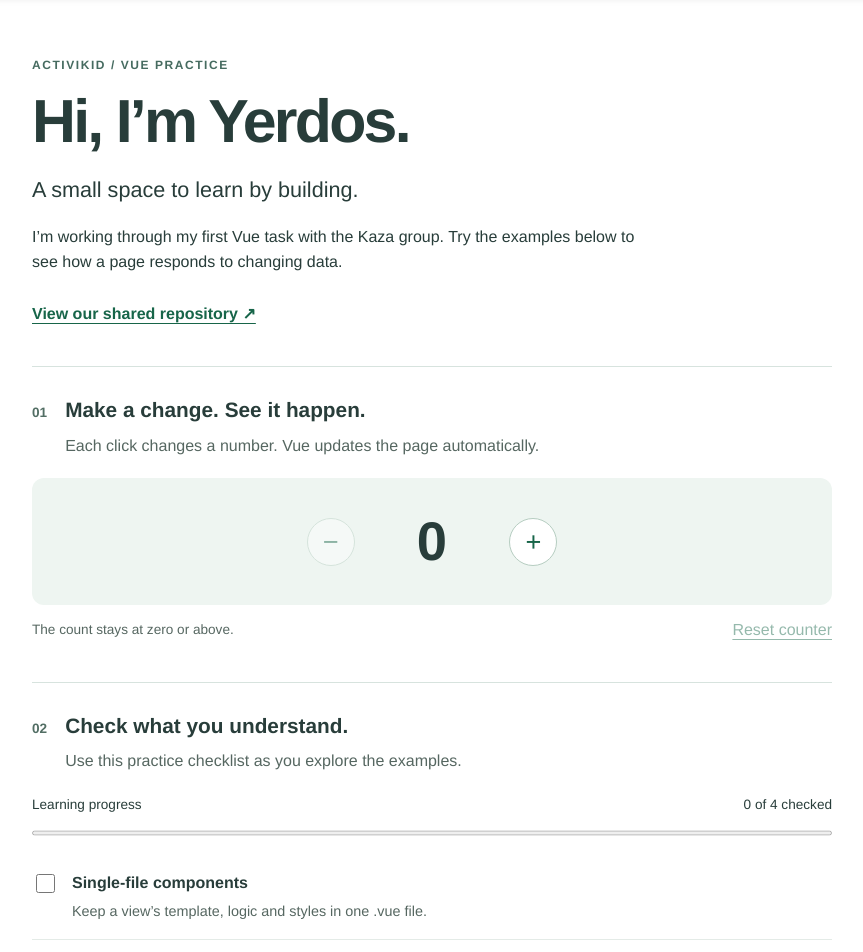
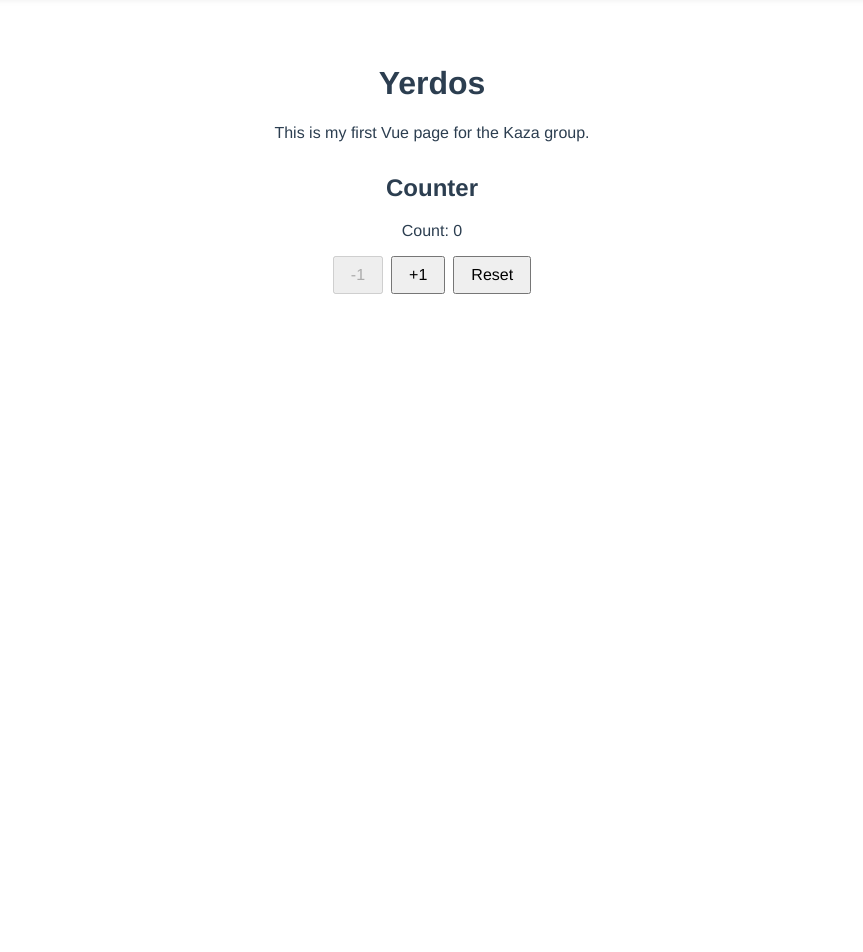
Before and after one commit to activikid-ai/vuesample, a Vue app: page /yer in a window 1280 px wide. Shown: the part 60-1012 px from the top of the page, without its empty margins (208-1071 px from the left). After the commit the page ends 800 px from the top, so only its background shows below. Built offline with nearby package versions, Linux system fonts and the light colour scheme.

Commit message:
Simplify YER page

```diff
--- a/src/views/YerView.vue
+++ b/src/views/YerView.vue
@@ -1,72 +1,16 @@
 <template>
-  <article class="student-page">
-    <header class="intro">
-      <p class="eyebrow">ACTIVIKID / VUE PRACTICE</p>
-      <h1>Hi, I’m Yerdos.</h1>
-      <p class="lead">A small space to learn by building.</p>
-      <p>I’m working through my first Vue task with the Kaza group.
-        Try the examples below to see how a page responds to changing data.</p>
-      <a class="source-link" href="https://github.com/activikid-ai/vuesample"
-        target="_blank" rel="noopener noreferrer">View our shared repository ↗</a>
-    </header>
+  <div class="student-page">
+    <h1>Yerdos</h1>
+    <p>This is my first Vue page for the Kaza group.</p>
 
-    <section class="exercise" aria-labelledby="counter-heading">
-      <div class="section-heading">
-        <span class="step">01</span>
-        <div>
-          <h2 id="counter-heading">Make a change. See it happen.</h2>
-          <p>Each click changes a number. Vue updates the page automatically.</p>
-        </div>
-      </div>
-      <div class="counter">
-        <button type="button" class="counter-button" aria-label="Decrease count"
-          :disabled="count === 0" @click="count--">−</button>
-        <output class="count" aria-live="polite" aria-atomic="true">{{ count }}</output>
-        <button type="button" class="counter-button" aria-label="Increase count"
-          @click="count++">+</button>
-      </div>
-      <div class="counter-footer">
-        <p>The count stays at zero or above.</p>
-        <button type="button" class="text-button" :disabled="count === 0"
-          @click="count = 0">Reset counter</button>
-      </div>
-    </section>
-
-    <section class="exercise" aria-labelledby="learning-heading">
-      <div class="section-heading">
-        <span class="step">02</span>
-        <div>
-          <h2 id="learning-heading">Check what you understand.</h2>
-          <p>Use this practice checklist as you explore the examples.</p>
-        </div>
-      </div>
-      <div class="progress-heading">
-        <label for="learning-progress">Learning progress</label>
-        <span aria-live="polite">{{ completedCount }} of {{ topics.length }} checked</span>
-      </div>
-      <progress id="learning-progress" :value="completedCount" :max="topics.length" />
-      <ul class="topics">
-        <li v-for="topic in topics" :key="topic.id">
-          <label :class="{ checked: topic.done }">
-            <input v-model="topic.done" type="checkbox" />
-            <span><strong>{{ topic.title }}</strong><span class="topic-description">{{ topic.description }}</span></span>
-          </label>
-        </li>
-      </ul>
-      <p v-if="completedCount === topics.length" class="complete" role="status">
-        All checked! Try explaining each example in your own words.
-      </p>
-      <button type="button" class="text-button" :disabled="completedCount === 0"
-        @click="resetChecklist">Clear checklist</button>
-      <p class="session-note">Practice only: the counter and checklist reset when you reload this page.</p>
-    </section>
-
-    <footer class="page-footer">
-      <span>YER · First Vue task</span>
-      <a href="https://vuejs.org/guide/introduction.html" target="_blank"
-        rel="noopener noreferrer">Keep learning with the Vue guide ↗</a>
-    </footer>
-  </article>
+    <h2>Counter</h2>
+    <p aria-live="polite">Count: {{ count }}</p>
+    <div class="buttons">
+      <button type="button" :disabled="count === 0" @click="count--">-1</button>
+      <button type="button" @click="count++">+1</button>
+      <button type="button" @click="count = 0">Reset</button>
+    </div>
+  </div>
 </template>
 
 <script>
@@ -75,71 +19,36 @@ export default {
   data() {
     return {
       count: 0,
-      topics: [
-        { id: 'components', title: 'Single-file components', description: 'Keep a view’s template, logic and styles in one .vue file.', done: false },
-        { id: 'reactivity', title: 'Reactive data and events', description: 'Click the counter buttons and watch the displayed number change.', done: false },
-        { id: 'bindings', title: 'Bindings and computed values', description: 'Check a topic and watch the progress update.', done: false },
-        { id: 'collaboration', title: 'Working on a personal branch', description: 'Change your own view, then submit a pull request for review.', done: false },
-      ],
     }
-  },
-  computed: {
-    completedCount() {
-      return this.topics.filter(topic => topic.done).length
-    },
-  },
-  methods: {
-    resetChecklist() {
-      this.topics.forEach(topic => { topic.done = false })
-    },
   },
 }
 </script>
 
 <style scoped>
 .student-page {
-  max-width: 800px;
+  max-width: 720px;
   margin: 0 auto;
-  padding: 24px 8px 0;
-  text-align: left;
-  line-height: 1.6;
-  color: #283d3a;
+  padding: 24px 8px;
+  text-align: center;
 }
-.intro { padding-bottom: 40px; max-width: 620px; }
-.eyebrow { font-size: .75rem; letter-spacing: .13em; font-weight: 700; color: #466b60; }
-h1 { margin: 12px 0; font-size: clamp(2.4rem, 7vw, 3.8rem); line-height: 1.15; letter-spacing: -.045em; }
-.lead { font-size: 1.35rem; margin: 16px 0; }
-a { color: #176549; text-underline-offset: 4px; }
-.source-link { display: inline-block; margin-top: 10px; font-weight: 600; }
-.exercise { padding: 28px 0; border-top: 1px solid #d7e3de; }
-.section-heading { display: flex; align-items: baseline; gap: 18px; }
-.step { color: #526e64; font-size: .85rem; font-weight: 700; }
-h2 { margin: 0; font-size: 1.3rem; line-height: 1.4; }
-.section-heading p { margin: 8px 0 20px; color: #566761; }
-.counter { display: flex; align-items: center; justify-content: center; gap: 32px; padding: 20px; background: #eef5f1; border-radius: 12px; }
-button { font: inherit; cursor: pointer; }
-.counter-button { width: 48px; height: 48px; border: 1px solid #b6cdc1; border-radius: 50%; background: white; color: #176549; font-size: 1.7rem; line-height: 1; }
-.counter-button:hover:enabled { background: #d7ebdf; }
-.count { min-width: 3ch; text-align: center; font-size: 3.4rem; font-weight: 700; font-variant-numeric: tabular-nums; overflow-wrap: anywhere; }
-.counter-footer, .progress-heading, .page-footer { display: flex; flex-wrap: wrap; justify-content: space-between; align-items: center; gap: 8px 16px; }
-.counter-footer p { font-size: .85rem; color: #566761; }
-.text-button { padding: 10px 0; border: 0; background: transparent; text-decoration: underline; text-underline-offset: 4px; color: #176549; }
-button:disabled { opacity: .45; cursor: default; }
-button:focus-visible, a:focus-visible, input:focus-visible { outline: 3px solid #24744f; outline-offset: 5px; }
-.progress-heading { font-size: .85rem; }
-progress { width: 100%; height: 10px; margin: 12px 0; accent-color: #24744f; }
-.topics { list-style: none; margin: 0 0 10px; padding: 0; }
-.topics li { border-bottom: 1px solid #e4ebe7; }
-.topics label { display: flex; align-items: flex-start; gap: 14px; padding: 16px 0; cursor: pointer; }
-.topics input { flex-shrink: 0; width: 19px; height: 19px; margin-top: 4px; accent-color: #24744f; }
-.topic-description { display: block; color: #566761; font-size: .9rem; margin-top: 4px; }
-.checked strong { text-decoration: line-through; color: #526e64; }
-.complete { padding: 12px 16px; background: #eef5f1; border-left: 3px solid #24744f; }
-.session-note { color: #566761; font-size: .8rem; }
-.page-footer { border-top: 1px solid #d7e3de; padding: 24px 0; font-size: .8rem; color: #566761; }
-@media (max-width: 480px) {
-  .student-page { padding-top: 8px; }
-  .section-heading { gap: 12px; }
-  .counter { gap: 16px; }
+
+h2 {
+  margin-top: 32px;
+}
+
+.buttons {
+  display: flex;
+  justify-content: center;
+  gap: 8px;
+}
+
+button {
+  padding: 8px 16px;
+  font: inherit;
+  cursor: pointer;
+}
+
+button:disabled {
+  cursor: default;
 }
 </style>
```
